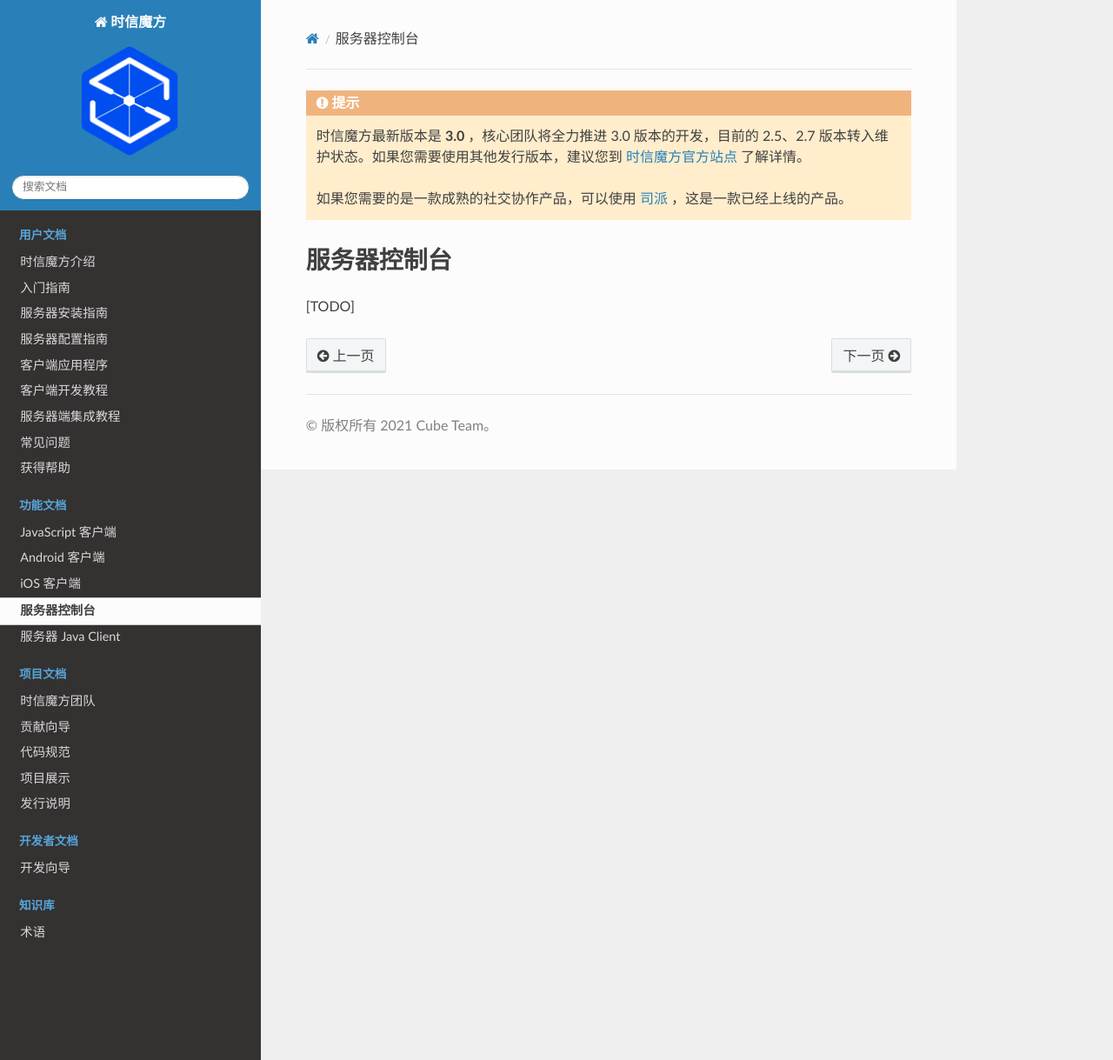
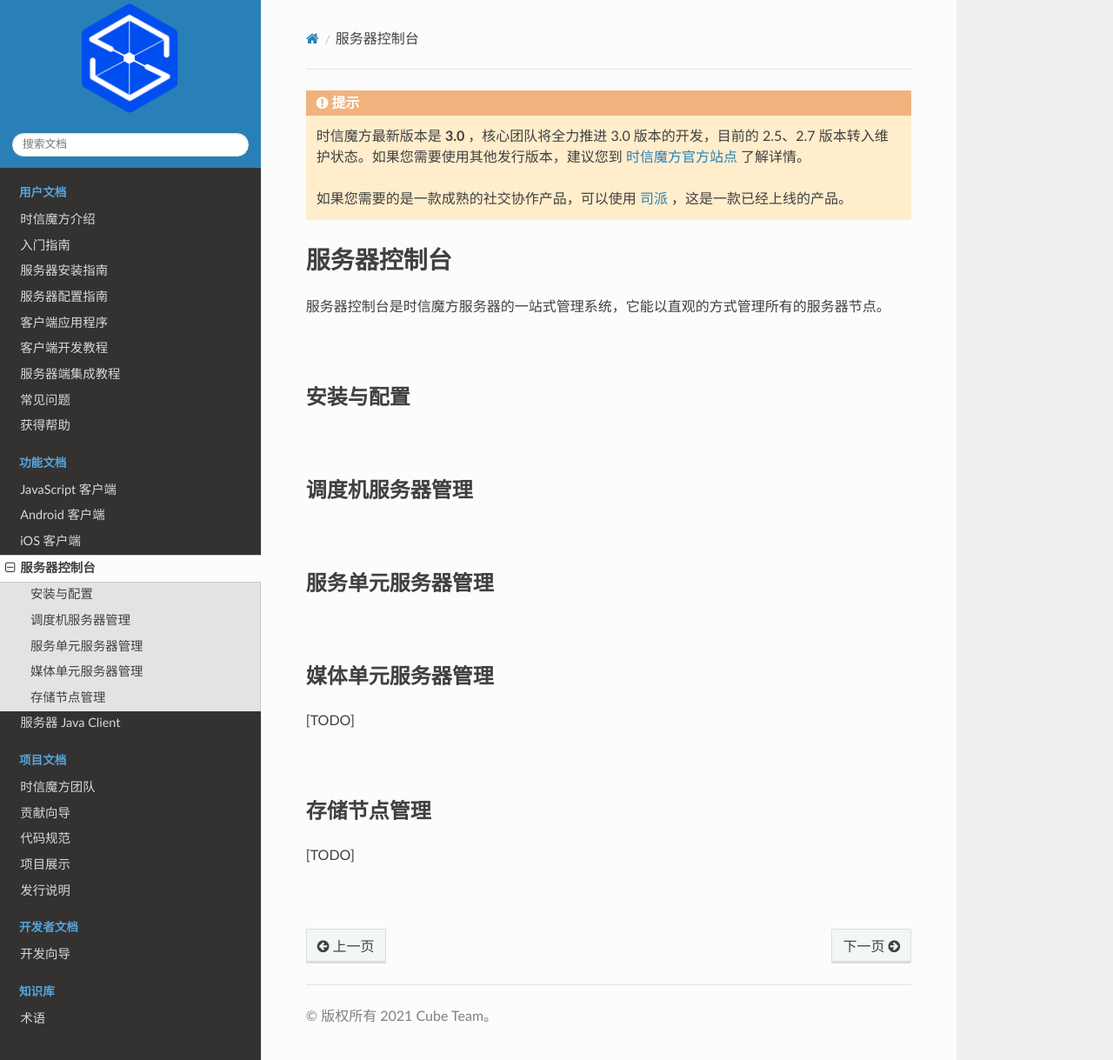
Before and after one commit to shixincube/cube-manual, a Sphinx documentation site: the page built from doc/source/features/server_console.rst, in a window 1280 px wide and 1219 px high. Shown: the whole window at 87% size. Built offline with Sphinx 7.4.7 and the Read the Docs theme 2.0.0, drawn with Linux system fonts in a browser that asks for light colours.

Commit message:
Update doc

```diff
--- a/doc/source/features/server_console.rst
+++ b/doc/source/features/server_console.rst
@@ -2,4 +2,35 @@
 服务器控制台
 ===============================
 
+服务器控制台是时信魔方服务器的一站式管理系统，它能以直观的方式管理所有的服务器节点。
+
+|
+
+安装与配置
+===============================
+
+|
+
+调度机服务器管理
+===============================
+
+|
+
+服务单元服务器管理
+===============================
+
+|
+
+媒体单元服务器管理
+===============================
+
 [TODO]
+
+|
+
+存储节点管理
+===============================
+
+[TODO]
+
+|
```
